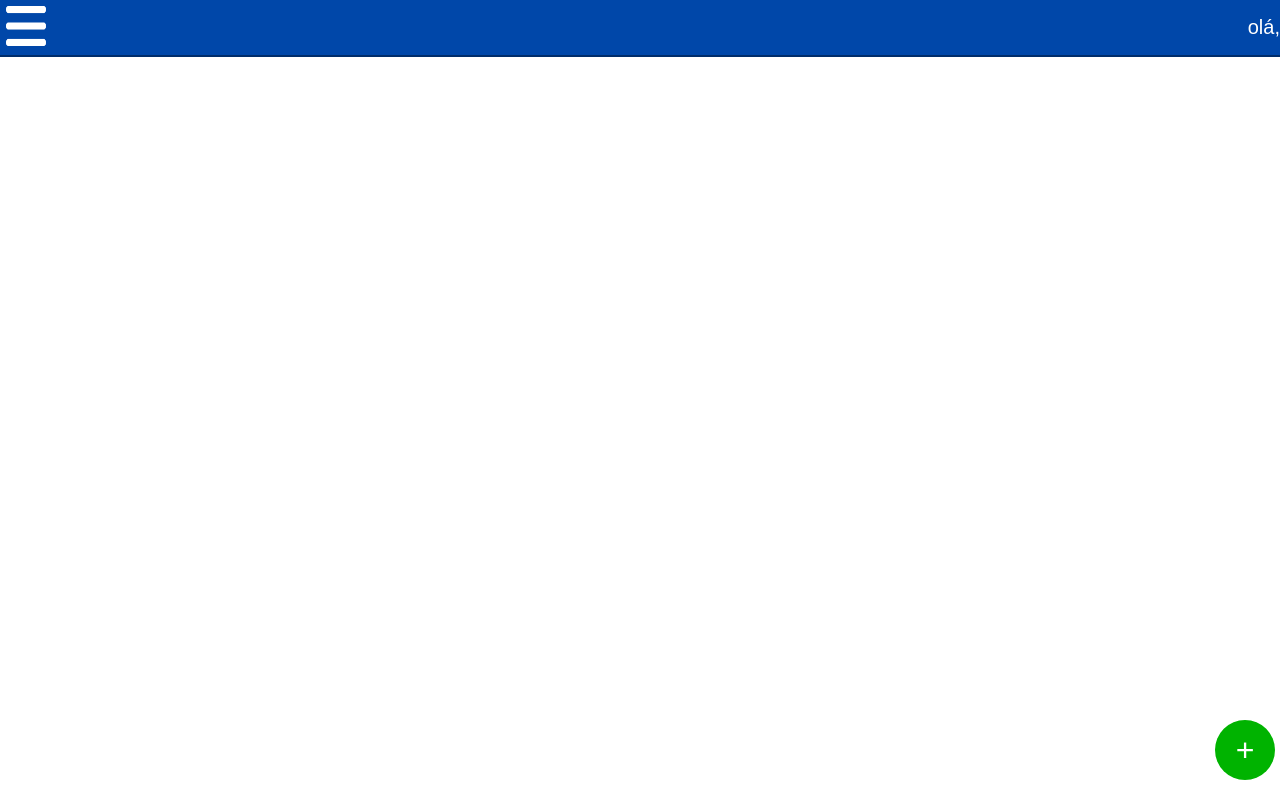
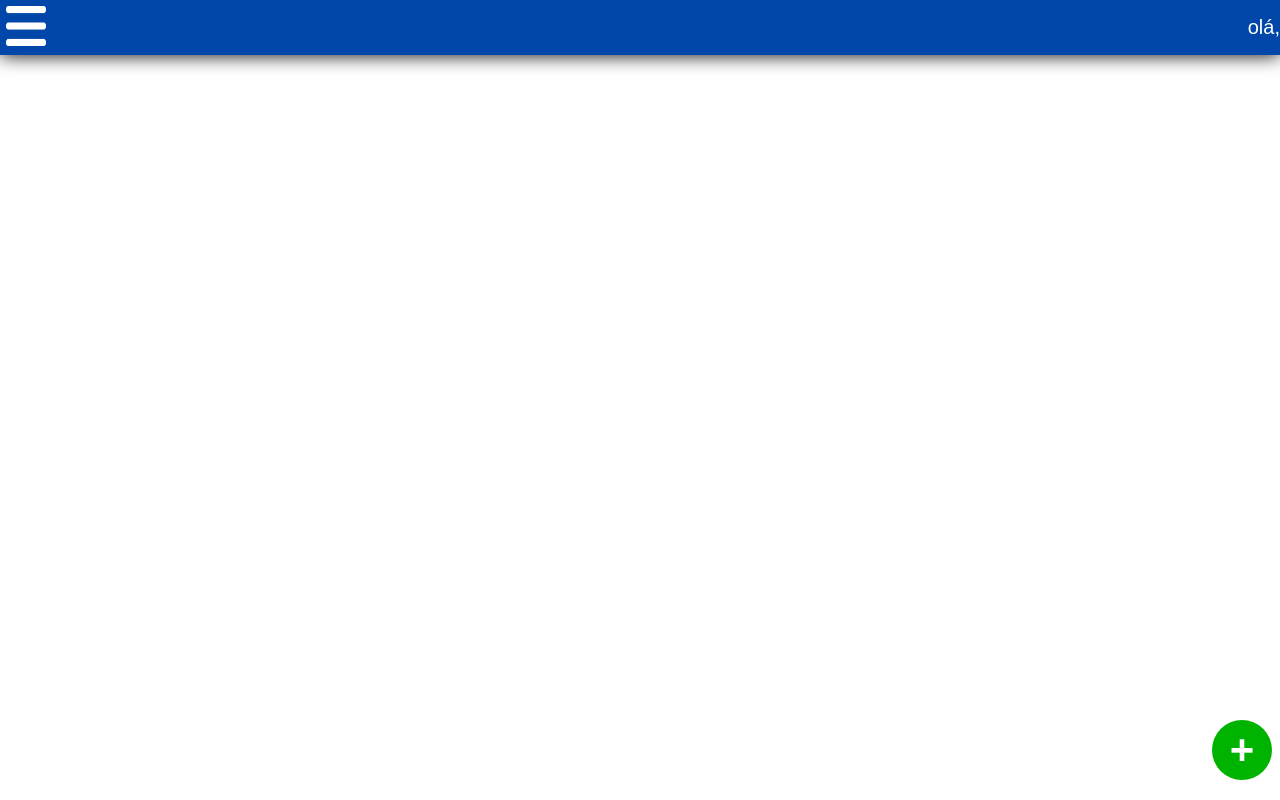
Before and after one commit to senhordev01/ProjetoGoEvents1, an Angular app: page /inicio in a window 1280 px wide. Built offline with nearby package versions, Linux system fonts and the light colour scheme.

Commit message:
Decimo Nono Commit

```diff
--- a/src/app/events/events.css
+++ b/src/app/events/events.css
@@ -1,33 +1,33 @@
 .Adicionar-Botoes{
   position: fixed;
   bottom: 20px;
-  right: 5px;
+  right: 8px;
   width: 60px;
   height: 60px;
   border-radius: 50%;
   background-color: #00b300;
   color: white;
-  font-size: 32px;
+  font-size: 42px;
   border:0;
+  font-weight: bolder;
   cursor: pointer;
 }
 .Adicionar-Botoes:hover{
-    border: 3px solid rgba(5, 21, 196, 0.769);
+    box-shadow: 0 0 50px rgba(50, 110, 0, 0.781);
 }
 
 .pessoa-cadastrada {
-    position: fixed;
     left: 0;
     width: 100%;
     background-color: #0047A9;
     height: 55px;
     display: flex;
-    justify-content: flex-end;
+    justify-content: end;
     align-items: center;
     color: white;
     font-family: Arial, sans-serif;
     font-size: 14px;
-    border-bottom: 2px solid #0000005e;
+    box-shadow: 0 0 19px black;
 }
 
 p{
@@ -47,6 +47,9 @@ p{
     border-radius: 20px;
     margin-left: 80px;
 
+}
+.Novos-Botoes:hover{
+    box-shadow: 0 0 10px rgba(30, 30, 190, 0.781);
 }
 body {
     display: flex;
@@ -78,10 +81,12 @@ div{
     border: 0;
     left: 0;
     cursor: pointer;
+    justify-content: start;
+    align-items: start;
 }
 #Menu:hover{
     background-color: rgba(255, 255, 255, 0.301);
     border-radius: 15%;
-    width: 50px;
+    width: 55px;
     height: 50px;
 }
--- a/src/app/events/events.html
+++ b/src/app/events/events.html
@@ -6,7 +6,9 @@
         </button>
 
     </div>
-   <p id="#nome">olá,{{nomeUsuario}}</p>
+    <div id="Nome-Pessoa">
+        <p id="#nome">olá,{{nomeUsuario}}</p>
+    </div>
 </div>
 <div *ngFor="let btn of Botoes">
     <button class="Novos-Botoes" (click)="router.navigate(['inicio', btn.id])">{{btn.label}}</button>
```
